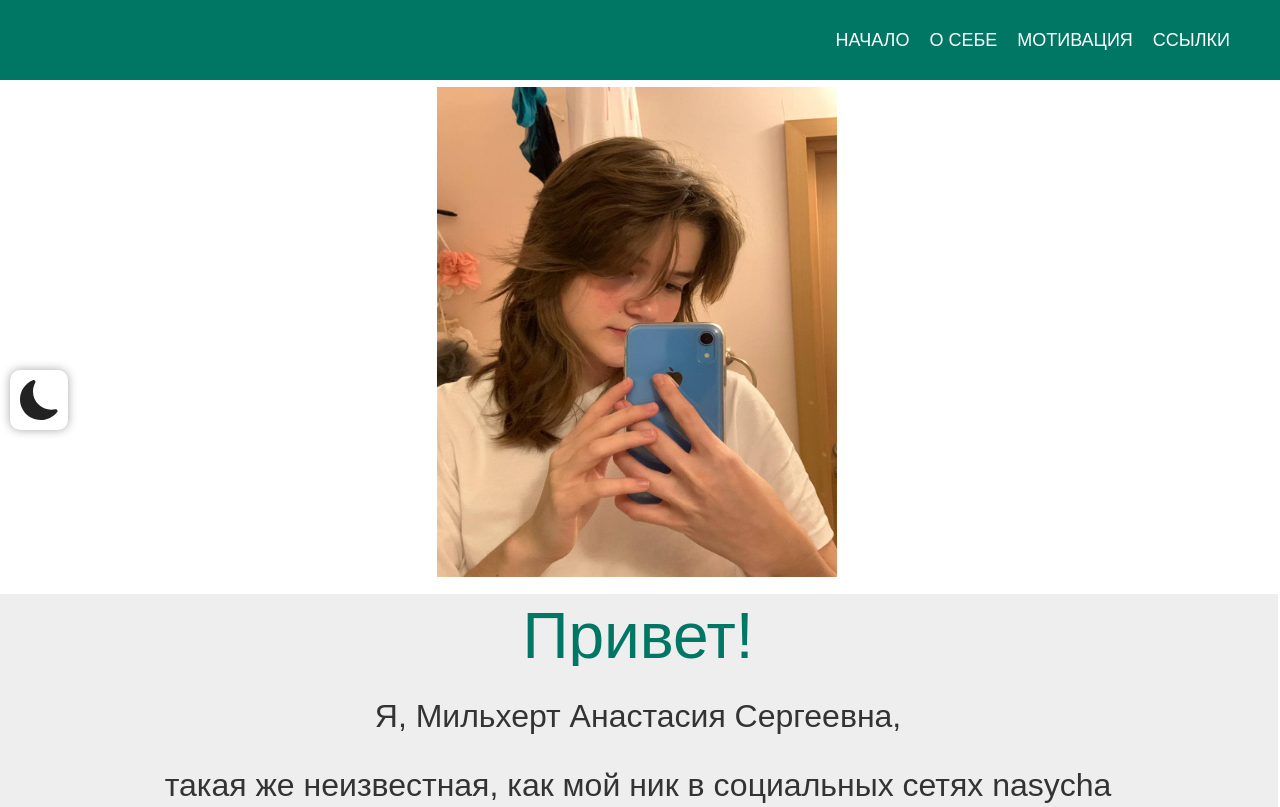
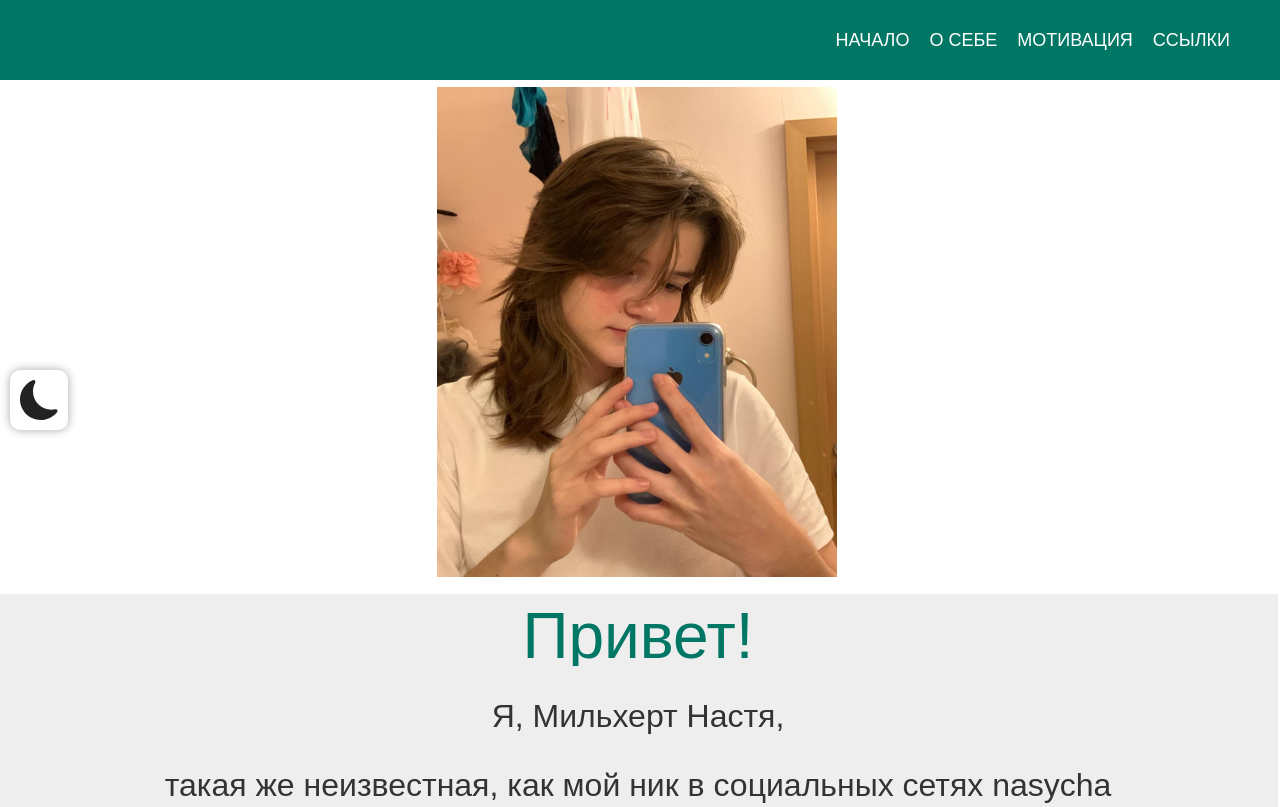
Before and after one commit to Nasycha/Nasycha.github.io, a plain HTML site: page index.html in a window 1280 px wide. Shown: the top 807 px of the page. Drawn offline with Linux system fonts and the light colour scheme.

Commit message:
Update index.html

```diff
--- a/index.html
+++ b/index.html
@@ -58,7 +58,7 @@
         <div class="about_me">
             <h1 class="hello" id="start">Привет!</h1>
             <div class="text">
-                <p>Я, Мильхерт Анастасия Сергеевна,  </p>
+                <p>Я, Мильхерт Настя,  </p>
                 <p>такая же неизвестная, как мой ник в социальных сетях nasycha</p>
                 <p>Мне 16 лет, я живу в Санкт-Петербурге и учусь в школе 482</p>
             </div>
```
